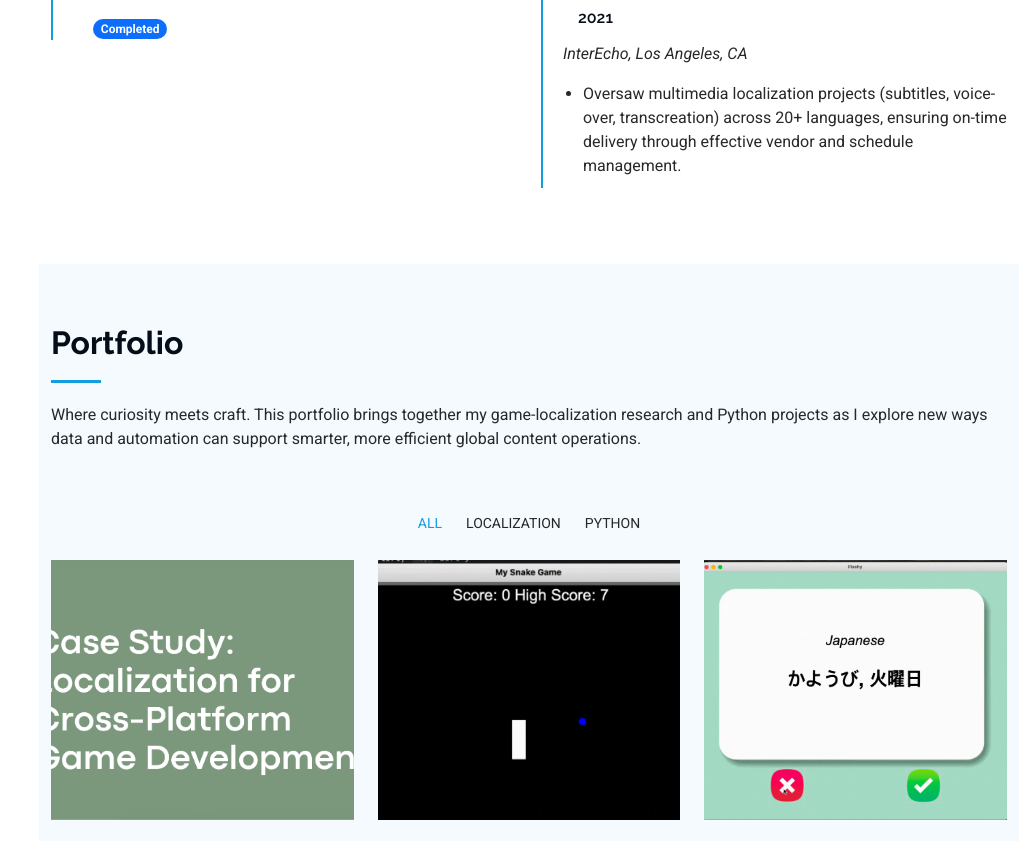
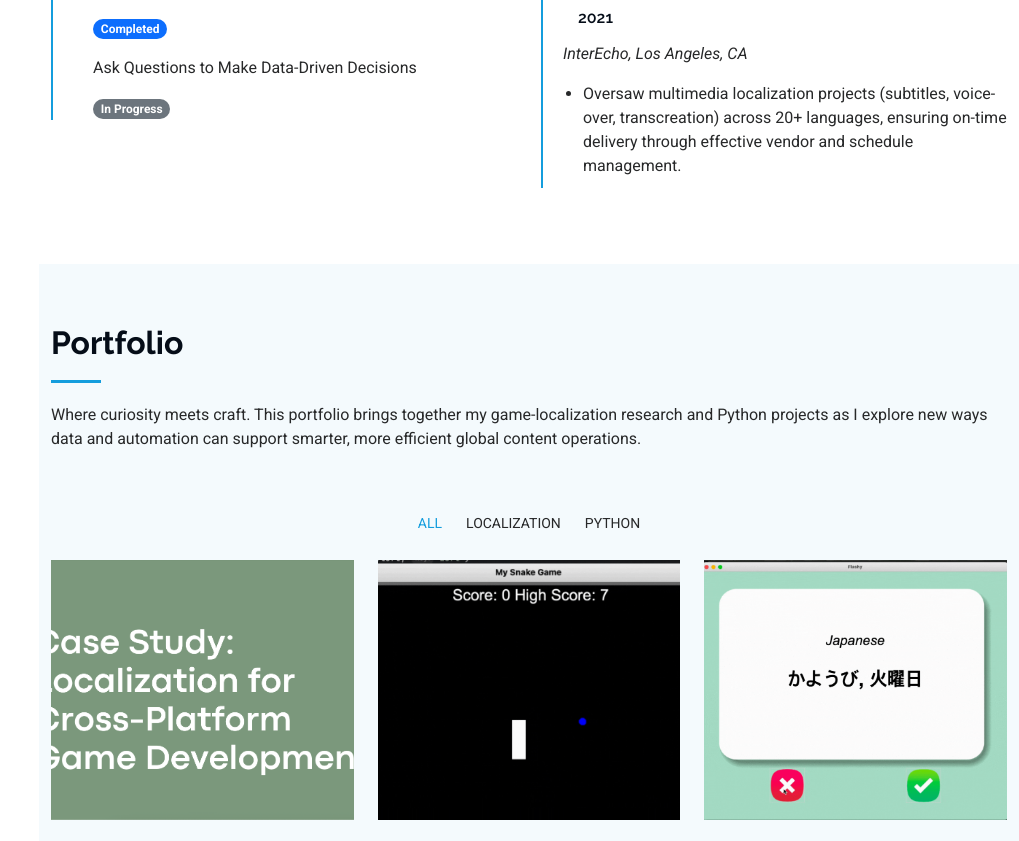
Before and after one commit to InYoungee/portfolio, a plain HTML site: page index.html in a window 1280 px wide. Shown: the part 2348-3189 px from the top of the page, without its empty margins (261-1280 px from the left). Drawn offline with Linux system fonts and the light colour scheme; grey boxes are pictures that could not be loaded.

Commit message:
Update index.html

```diff
--- a/index.html
+++ b/index.html
@@ -177,6 +177,8 @@
                <li>Google Data Analytics Professional Certificate | Coursera</li>
                 <p><a href="https://coursera.org/share/9026f716d3ad2ee675f87b6036ad1333">Foundations: Data, Data, Everywhere</a></p>
                 <p> <span class="badge text-bg-primary rounded-pill">Completed</span></p>
+                <p>Ask Questions to Make Data-Driven Decisions</p>
+                <p> <span class="badge text-bg-secondary rounded-pill">In Progress</span></p>
               </ul>
 
             </div><!-- Edn experience Item -->
```
